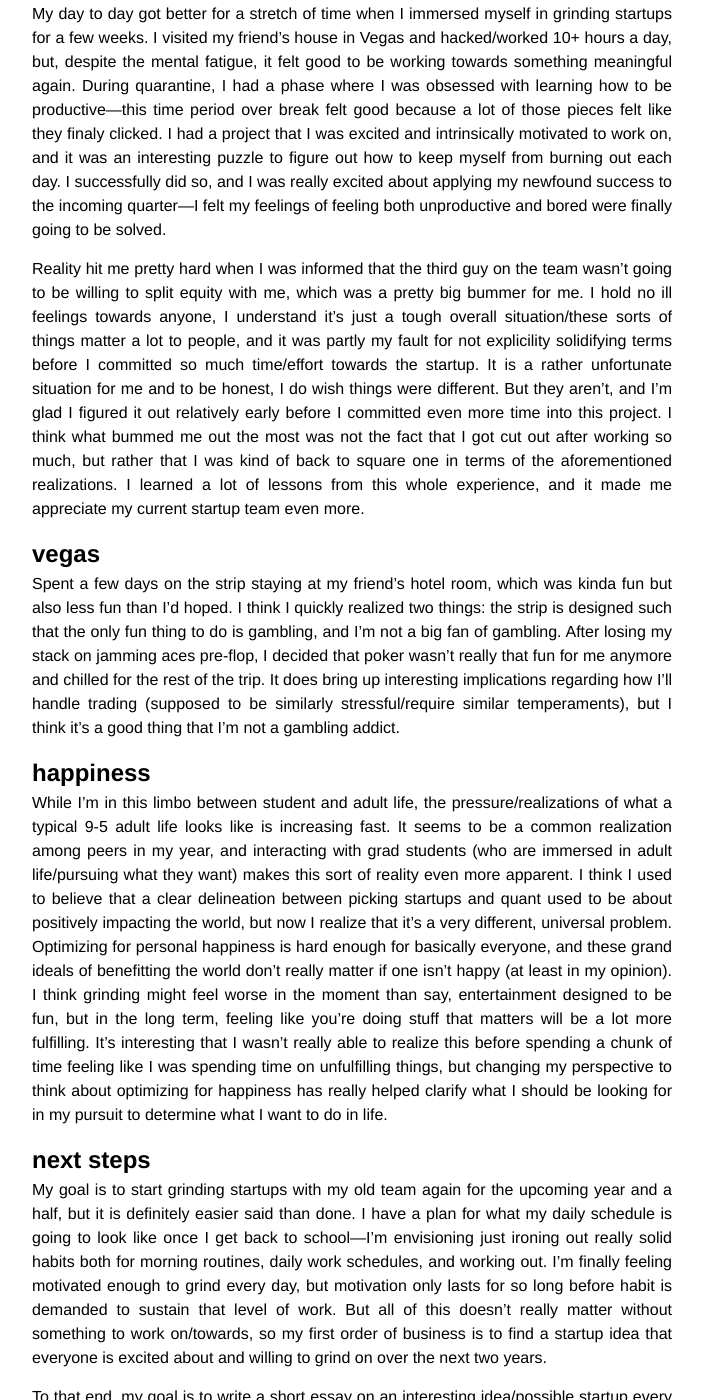
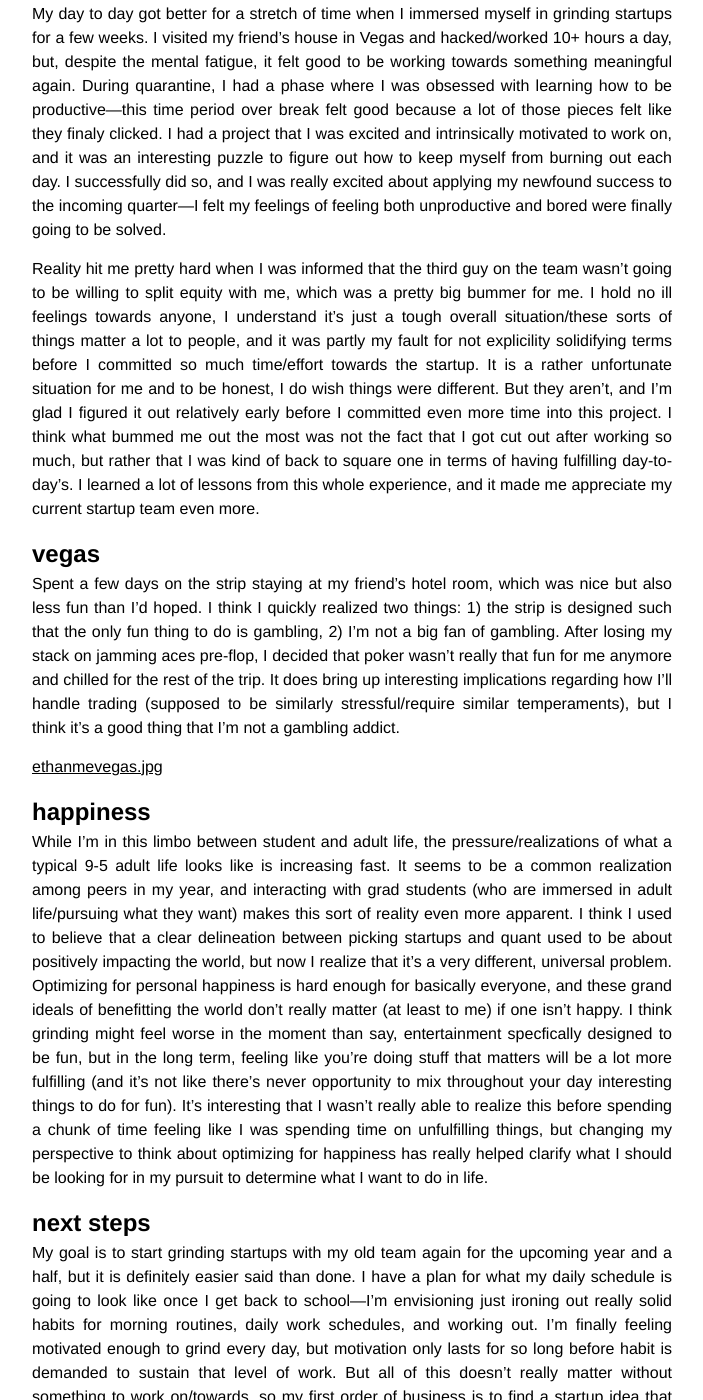
Before and after one commit to alexjwang/personal-blog, a Jekyll site: the page built from _posts/2021-12-25-happy-optimizations.markdown, in a window 1280 px wide and 1400 px high, scrolled down 218 px. Shown: the whole window, without its empty margins (288-991 px from the left). Built offline with Jekyll 4.4.1, drawn with Linux system fonts in a browser that asks for light colours; nearby versions of some CDN libraries; some of the changed text lies outside the part shown.

Commit message:
some edits to the post

```diff
--- a/_posts/2021-12-25-happy-optimizations.markdown
+++ b/_posts/2021-12-25-happy-optimizations.markdown
@@ -9,20 +9,22 @@
 
 My day to day got better for a stretch of time when I immersed myself in grinding startups for a few weeks. I visited my friend's house in Vegas and hacked/worked 10+ hours a day, but, despite the mental fatigue, it felt good to be working towards something meaningful again. During quarantine, I had a phase where I was obsessed with learning how to be productive—this time period over break felt good because a lot of those pieces felt like they finaly clicked. I had a project that I was excited and intrinsically motivated to work on, and it was an interesting puzzle to figure out how to keep myself from burning out each day. I successfully did so, and I was really excited about applying my newfound success to the incoming quarter—I felt my feelings of feeling both unproductive and bored were finally going to be solved.
 
-Reality hit me pretty hard when I was informed that the third guy on the team wasn't going to be willing to split equity with me, which was a pretty big bummer for me. I hold no ill feelings towards anyone, I understand it's just a tough overall situation/these sorts of things matter a lot to people, and it was partly my fault for not explicility solidifying terms before I committed so much time/effort towards the startup. It is a rather unfortunate situation for me and to be honest, I do wish things were different. But they aren't, and I'm glad I figured it out relatively early before I committed even more time into this project. I think what bummed me out the most was not the fact that I got cut out after working so much, but rather that I was kind of back to square one in terms of the aforementioned realizations. I learned a lot of lessons from this whole experience, and it made me appreciate my current startup team even more.
+Reality hit me pretty hard when I was informed that the third guy on the team wasn't going to be willing to split equity with me, which was a pretty big bummer for me. I hold no ill feelings towards anyone, I understand it's just a tough overall situation/these sorts of things matter a lot to people, and it was partly my fault for not explicility solidifying terms before I committed so much time/effort towards the startup. It is a rather unfortunate situation for me and to be honest, I do wish things were different. But they aren't, and I'm glad I figured it out relatively early before I committed even more time into this project. I think what bummed me out the most was not the fact that I got cut out after working so much, but rather that I was kind of back to square one in terms of having fulfilling day-to-day's. I learned a lot of lessons from this whole experience, and it made me appreciate my current startup team even more.
 
 ## vegas
 
-Spent a few days on the strip staying at my friend's hotel room, which was kinda fun but also less fun than I'd hoped. I think I quickly realized two things: the strip is designed such that the only fun thing to do is gambling, and I'm not a big fan of gambling. After losing my stack on jamming aces pre-flop, I decided that poker wasn't really that fun for me anymore and chilled for the rest of the trip. It does bring up interesting implications regarding how I'll handle trading (supposed to be similarly stressful/require similar temperaments), but I think it's a good thing that I'm not a gambling addict.
+Spent a few days on the strip staying at my friend's hotel room, which was nice but also less fun than I'd hoped. I think I quickly realized two things: 1) the strip is designed such that the only fun thing to do is gambling, 2) I'm not a big fan of gambling. After losing my stack on jamming aces pre-flop, I decided that poker wasn't really that fun for me anymore and chilled for the rest of the trip. It does bring up interesting implications regarding how I'll handle trading (supposed to be similarly stressful/require similar temperaments), but I think it's a good thing that I'm not a gambling addict.
+
+[ethanmevegas.jpg]("Vegas!")
 
 ## happiness
 
-While I'm in this limbo between student and adult life, the pressure/realizations of what a typical 9-5 adult life looks like is increasing fast. It seems to be a common realization among peers in my year, and interacting with grad students (who are immersed in adult life/pursuing what they want) makes this sort of reality even more apparent. I think I used to believe that a clear delineation between picking startups and quant used to be about positively impacting the world, but now I realize that it's a very different, universal problem. Optimizing for personal happiness is hard enough for basically everyone, and these grand ideals of benefitting the world don't really matter if one isn't happy (at least in my opinion). I think grinding might feel worse in the moment than say, entertainment designed to be fun, but in the long term, feeling like you're doing stuff that matters will be a lot more fulfilling. It's interesting that I wasn't really able to realize this before spending a chunk of time feeling like I was spending time on unfulfilling things, but changing my perspective to think about optimizing for happiness has really helped clarify what I should be looking for in my pursuit to determine what I want to do in life.
+While I'm in this limbo between student and adult life, the pressure/realizations of what a typical 9-5 adult life looks like is increasing fast. It seems to be a common realization among peers in my year, and interacting with grad students (who are immersed in adult life/pursuing what they want) makes this sort of reality even more apparent. I think I used to believe that a clear delineation between picking startups and quant used to be about positively impacting the world, but now I realize that it's a very different, universal problem. Optimizing for personal happiness is hard enough for basically everyone, and these grand ideals of benefitting the world don't really matter (at least to me) if one isn't happy. I think grinding might feel worse in the moment than say, entertainment specfically designed to be fun, but in the long term, feeling like you're doing stuff that matters will be a lot more fulfilling (and it's not like there's never opportunity to mix throughout your day interesting things to do for fun). It's interesting that I wasn't really able to realize this before spending a chunk of time feeling like I was spending time on unfulfilling things, but changing my perspective to think about optimizing for happiness has really helped clarify what I should be looking for in my pursuit to determine what I want to do in life.
 
 ## next steps
 
-My goal is to start grinding startups with my old team again for the upcoming year and a half, but it is definitely easier said than done. I have a plan for what my daily schedule is going to look like once I get back to school—I'm envisioning just ironing out really solid habits both for morning routines, daily work schedules, and working out. I'm finally feeling motivated enough to grind every day, but motivation only lasts for so long before habit is demanded to sustain that level of work. But all of this doesn't really matter without something to work on/towards, so my first order of business is to find a startup idea that everyone is excited about and willing to grind on over the next two years.
+My goal is to start grinding startups with my old team again for the upcoming year and a half, but it is definitely easier said than done. I have a plan for what my daily schedule is going to look like once I get back to school—I'm envisioning just ironing out really solid habits for morning routines, daily work schedules, and working out. I'm finally feeling motivated enough to grind every day, but motivation only lasts for so long before habit is demanded to sustain that level of work. But all of this doesn't really matter without something to work on/towards, so my first order of business is to find a startup idea that everyone is excited about and willing to grind on over the next two years.
 
-To that end, my goal is to write a short essay on an interesting idea/possible startup every day. It'll give me some objective to grind towards every day, as well as help further along my aforementioned goals. I think a lot of the time, my cofounders and I get stuck in this state of limbo because we have no idea, but we've also never really treated finding an idea like a serious, full-time job. It's becoming extremely apparent that this sort of thing is going to be our livelihood, at least for the next year or so, and I think it is time to start treating it like one.
+To that end, my goal is to write a short essay on an interesting idea/possible startup every day, which I'll most likely post on here (any feedback/comments are always more than welcome). It'll give me some objective to grind towards every day, as well as help further along my aforementioned goals. I think a lot of the time, my cofounders and I get stuck in this state of limbo because we have no idea, but we've also never really treated finding an idea like a serious, full-time job. It's becoming extremely apparent that this sort of thing is going to be our livelihood, at least for the next year or so, and I think it is time to start treating it like one.
 
 I'll be curious to see how my time/schedule works out, but hopefully with my motivations a lot more clearly defined for me, developing these habits/grinding every day should happen, albeit with a lot of careful planning/work. I'll start posting these ideas/daily recaps every day at either the end of a work session (so I can recap what I've done for the day while it's fresh in my mind), or maybe at the start of the day (where I have the most energy/motivation for creative stuff, thus making this habit more enjoyable/sustainable). In any case, it'll be interesting to see if I have enough to blog about, which in itself, should force myself to fill my life with personally interesting/fulfilling things, which is a welcome change.
```
